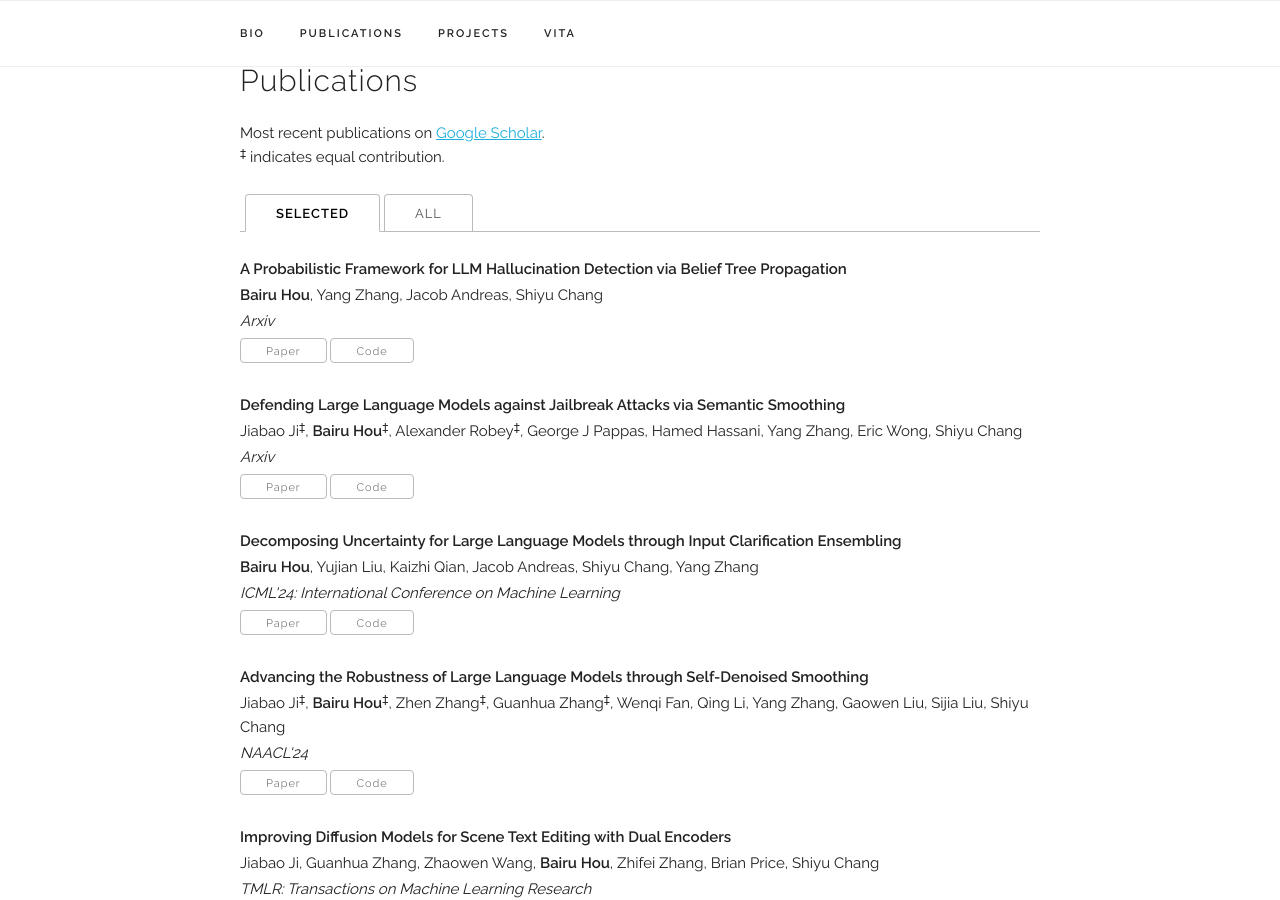
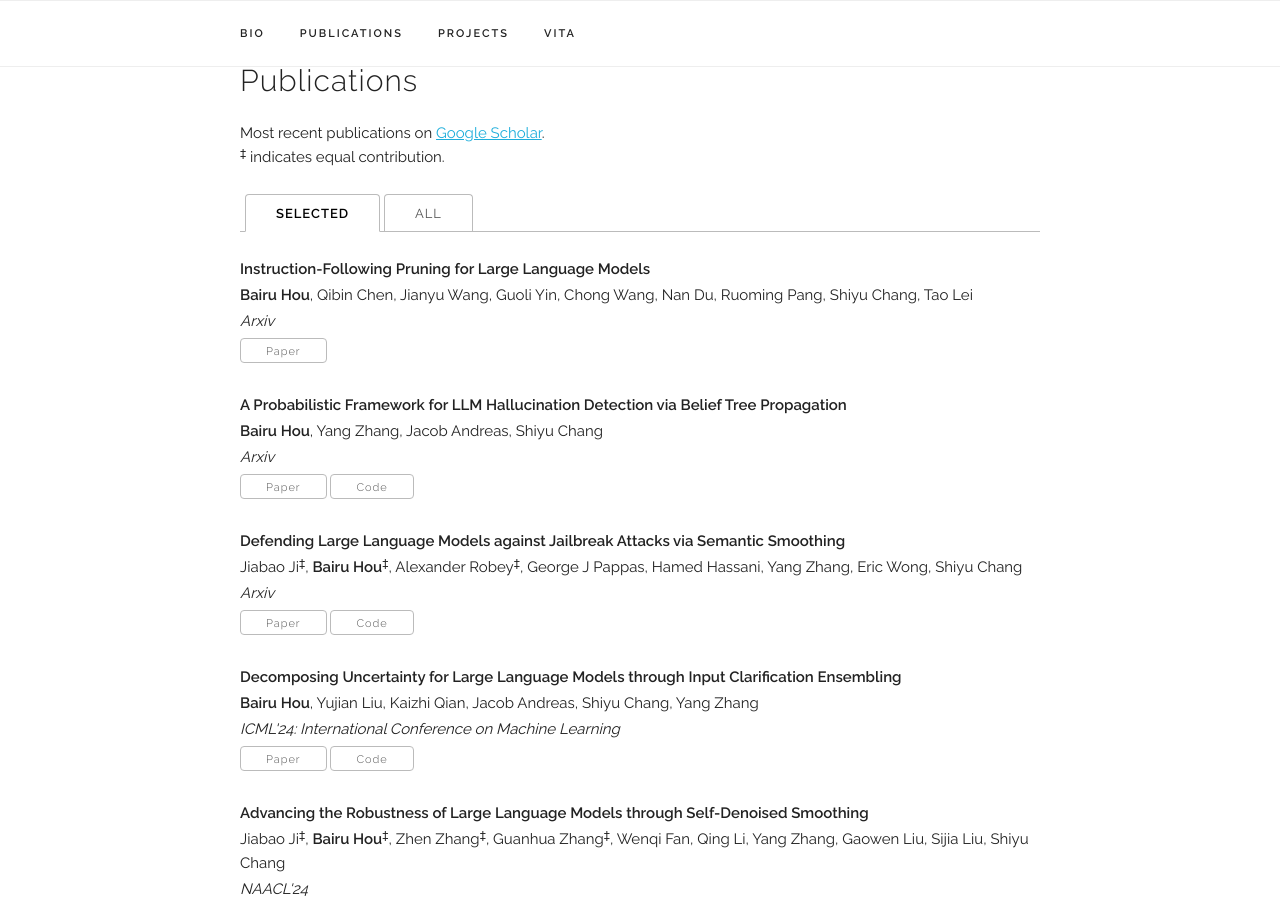
Before and after one commit to hbr690188270/hbr690188270.github.io, a Jekyll site: the page built from index.html, in a window 1280 px wide and 900 px high, scrolled down 676 px. Built offline with Jekyll 4.4.1, drawn with Linux system fonts in a browser that asks for light colours; some web fonts are replaced.

Commit message:
update a new paper

```diff
--- a/_data/publications.yaml
+++ b/_data/publications.yaml
@@ -1,4 +1,10 @@
 papers:
+  - title: "Instruction-Following Pruning for Large Language Models"
+    authors: "<b>Bairu Hou</b>, Qibin Chen, Jianyu Wang, Guoli Yin, Chong Wang, Nan Du, Ruoming Pang, Shiyu Chang, Tao Lei"
+    venue: "Arxiv"
+    paper_pdf: "https://arxiv.org/abs/2501.02086"
+    selected: y
+
   - title: "A Probabilistic Framework for LLM Hallucination Detection via Belief Tree Propagation"
     authors: "<b>Bairu Hou</b>, Yang Zhang, Jacob Andreas, Shiyu Chang"
     venue: "Arxiv"
```
